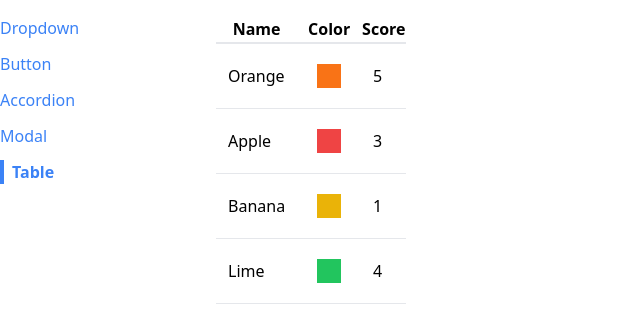
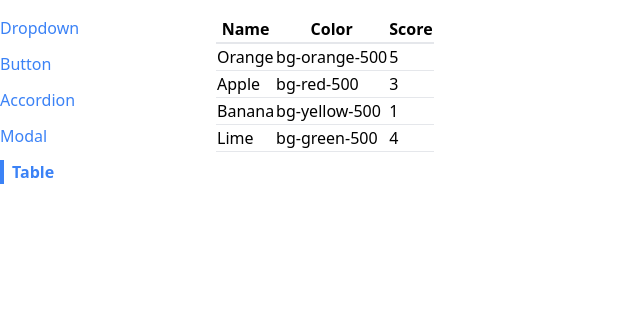
Before and after one commit to msinemkaya/components, a React (Create React App) app: page /table in a window 1280 px wide. Shown: the top 322 px of the page, without its empty margins (0-640 px from the left). Built offline with nearby package versions, Linux system fonts and the light colour scheme.

Commit message:
feat: a better way of reusable table

```diff
--- a/src/components/Table.js
+++ b/src/components/Table.js
@@ -11,8 +11,8 @@ export default function Table({ data, config }){
       <tbody>
         {data.map((fruit) => (
           <tr className='border-b' key={fruit.name}>
-            <td className='p-3'>
-              {/* not so perfect way of using the config object*/}
+            {/* <td className='p-3'>
+              not so perfect way of using the config object
               {config[0].render(fruit)}
             </td>
             <td className='p-3'>
@@ -20,7 +20,12 @@ export default function Table({ data, config }){
             </td>
             <td className='p-3'>
               {fruit.score}
-            </td>
+            </td> */}
+
+            {/* this is better */}
+            {config.map((col) => (
+              <td key={col.label}>{col.render(fruit)}</td>
+            ))}
           </tr>
         ))}
       </tbody>
```
